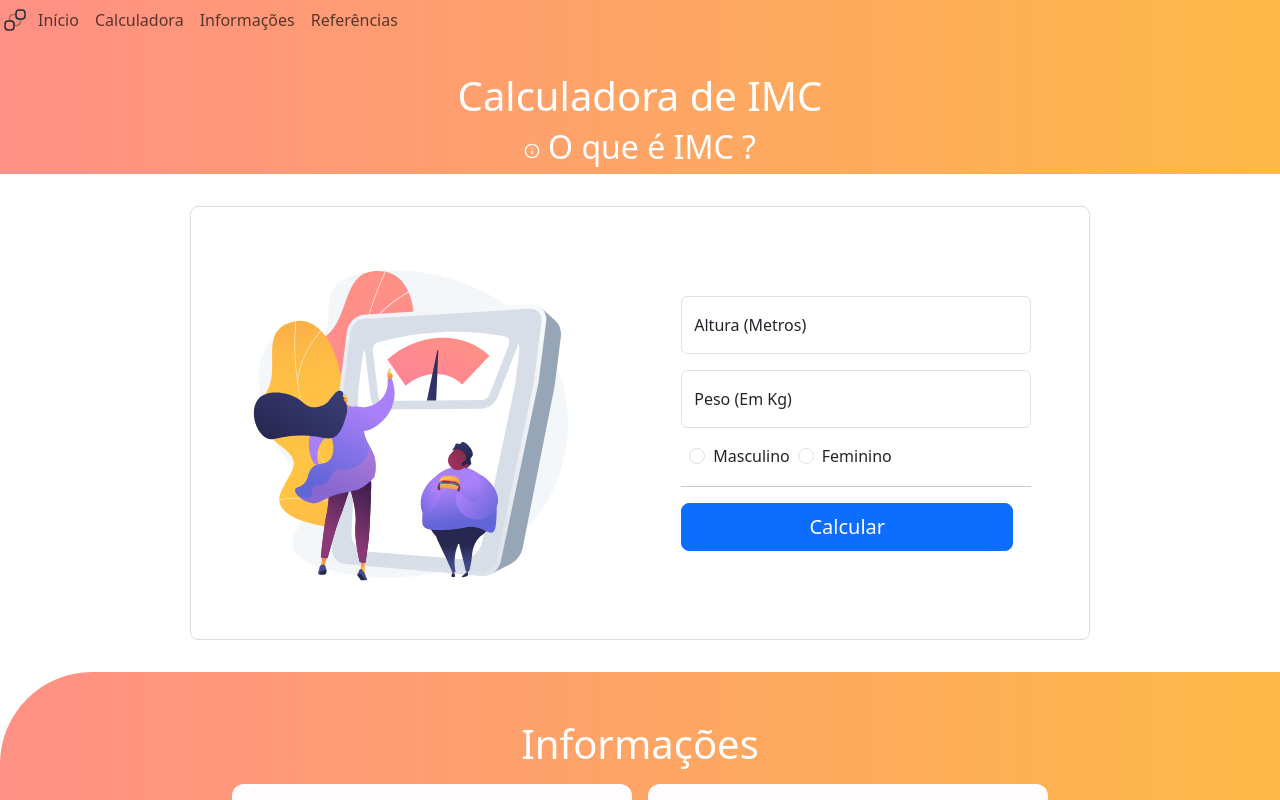
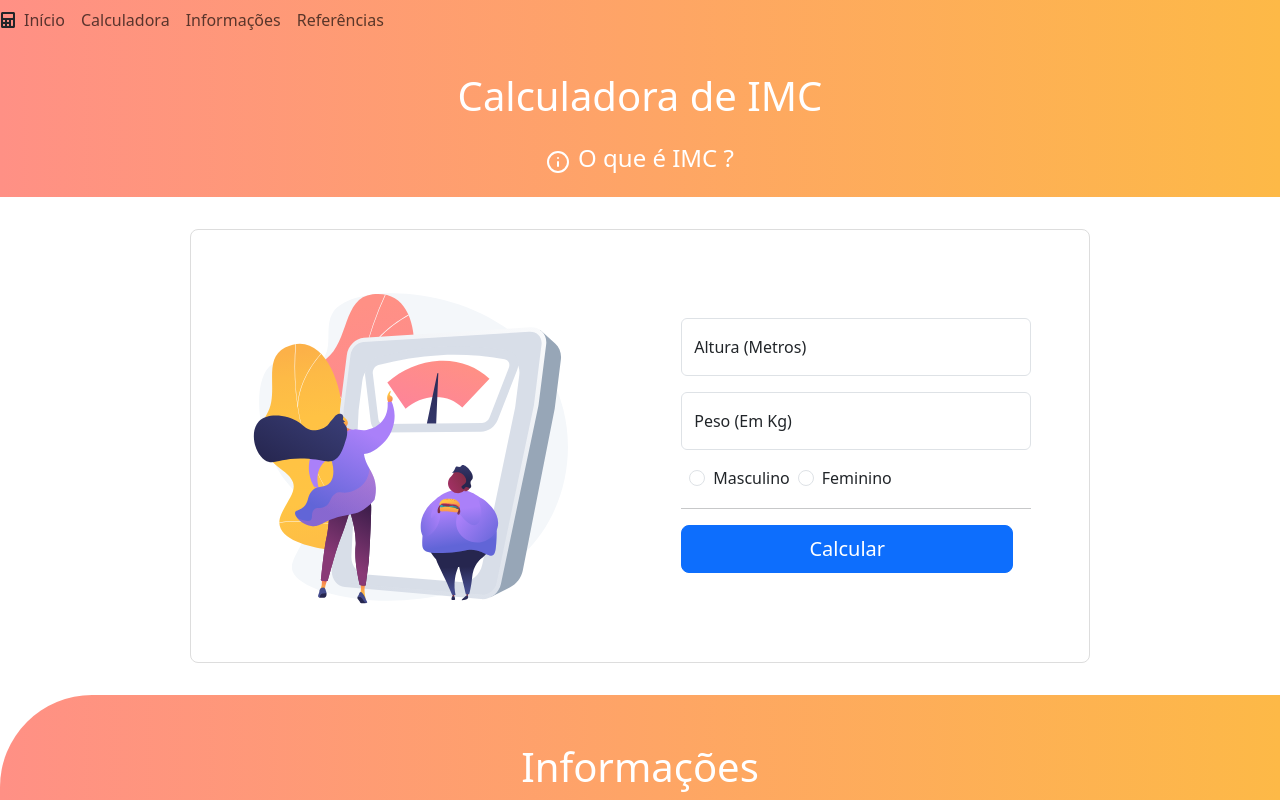
Before and after one commit to DiRezze/calculadora_imc, a React (Vite) app: page / in a window 1280 px wide. Shown: the top 800 px of the page. Built offline with nearby package versions, Linux system fonts and the light colour scheme.

Commit message:
fix: header CSS

```diff
--- a/src/App.css
+++ b/src/App.css
@@ -52,7 +52,13 @@
   color: white;
 }
 .home-question{
+  font-size: 1.5rem;
+  cursor: pointer;
   font-weight: 400;
+  animation: ease-in-out all 0.3s;
+}
+.home-question:hover{
+  transform: scale(1.01);
 }
 
 /*Calculator & Results*/
--- a/src/components/dynamicNav.tsx
+++ b/src/components/dynamicNav.tsx
@@ -1,7 +1,7 @@
 import React, { useState, useEffect } from "react";
 import { IoMenu } from "react-icons/io5";
 import { scrollTo } from "../script/scrollTo";
-import brand from "../assets/brand.svg";
+import { FaCalculator } from "react-icons/fa";
 
 
 const NavLinks: React.FC = () =>{
@@ -51,7 +51,7 @@ const DynamicNav: React.FC = ( ) =>{
             <div className="container-fluid">
                 {viewWidth >= 450 ?(
                     <>
-                        <img src={brand} alt="Calculadora de IMC" width="30" height="24" className="d-inline-block align-text-top" />
+                        <FaCalculator />
                         <NavLinks />
                     </>
                 ):(
--- a/src/components/header.tsx
+++ b/src/components/header.tsx
@@ -6,7 +6,7 @@ const Header:React.FC = () => {
         <header id='home'>
             <h1 className="main-title">Calculadora de IMC</h1>
             <div
-                className="d-flex f-row justify-content-center align-items-center home-question"
+                className="d-flex f-row justify-content-center align-items-center home-question mt-3 mb-3"
                 onClick={( ) => scrollTo('info')}
             >
                 <FiInfo className="me-2" />
```
